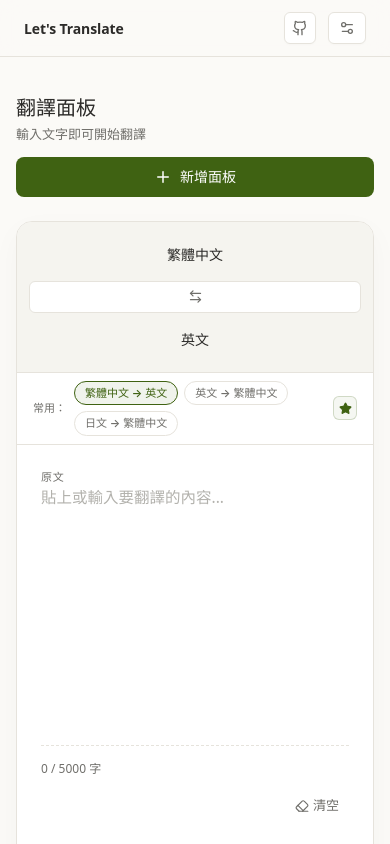
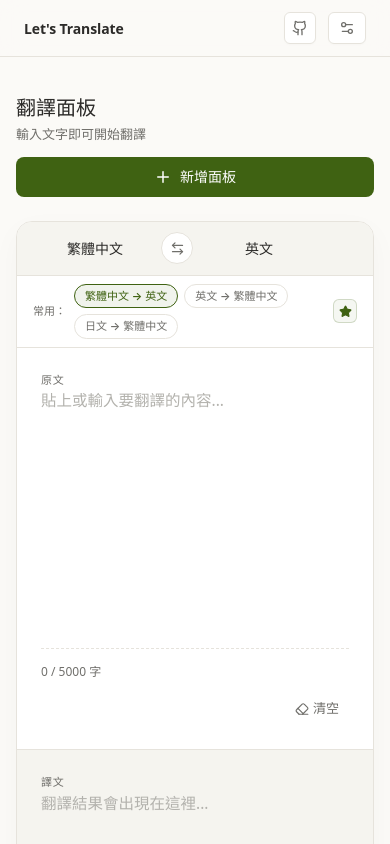
Before and after one commit to tungwu1230/lets-translate, a React (Vite) app: page / in a window 390 px wide. Shown: the top 844 px of the page. Built offline with nearby package versions, Linux system fonts and the light colour scheme.

Commit message:
style: keep language selectors in a single row on mobile

```diff
--- a/src/styles.css
+++ b/src/styles.css
@@ -1134,18 +1134,6 @@ textarea::placeholder {
     flex-direction: column;
   }
 
-  .lang-selector-row {
-    grid-template-columns: 1fr;
-    gap: 6px;
-    padding: 12px;
-  }
-
-  .swap-button-circle {
-    width: 100%;
-    height: 32px;
-    border-radius: 6px;
-  }
-
   .pane-footer {
     flex-direction: column;
     align-items: stretch;
```
